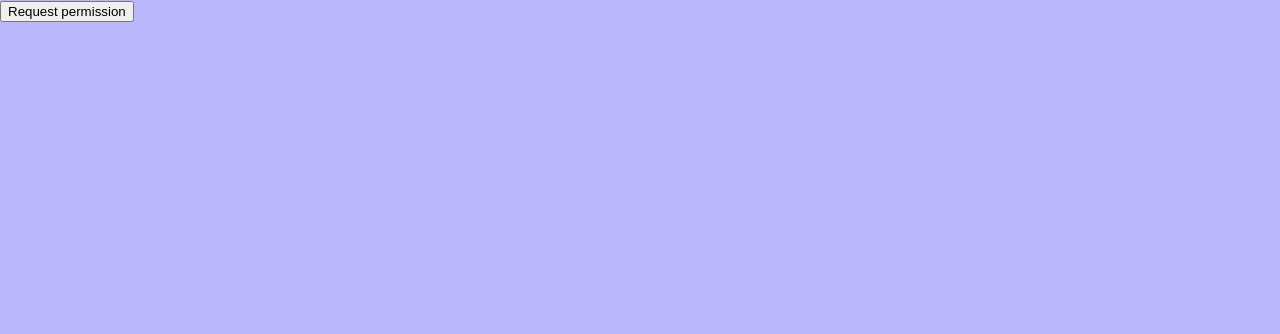
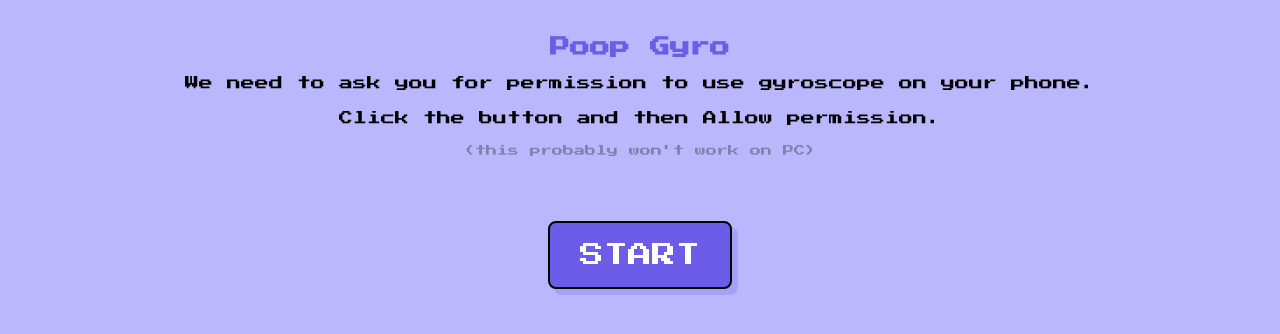
Before and after one commit to lrolecek/poop-gyro, a React (Vite) app: page / in a window 1280 px wide. Shown: the top 334 px of the page. Built offline with nearby package versions, Linux system fonts and the light colour scheme.

Commit message:
Permission

```diff
--- /dev/null
+++ b/src/components/PermissionUI/PermissionUI.css
@@ -0,0 +1,38 @@
+.permissionUI {
+  position: absolute;
+  inset: 0;
+  padding: 20px;
+}
+
+.permissionUI .title {
+  font-size: 20px;
+  text-align: center;
+  color: #6c5ce7;
+}
+
+.permissionUI .info {
+  font-size: 14px;
+  line-height: 1.5;
+  text-align: center;
+  opacity: 1;
+}
+
+.buttonContainer {
+  padding: 50px 0;
+  text-align: center;
+}
+
+.button {
+  padding: 20px 30px;
+  font-family: "Press Start 2P", system-ui;
+  font-size: 24px;
+  color: white;
+  background: #6c5ce7;
+  border: 2px solid black;
+  border-radius: 8px;
+  box-shadow: 6px 6px 0 #6c5ce740;
+}
+.button:active {
+  translate: 4px 4px;
+  box-shadow: 2px 2px 0 #6c5ce740;
+}
--- /dev/null
+++ b/src/components/PermissionUI/PermissionUI.jsx
@@ -0,0 +1,17 @@
+import './PermissionUI.css'
+
+export const PermissionUI = ({handlePermission}) => {
+  return (
+    <div className="permissionUI">
+      <h2 className="title">Poop Gyro</h2>
+      <p className="info">We need to ask you for permission to use gyroscope on your phone.</p>
+      <p className="info">Click the button and then Allow permission.</p>
+      <p className="subinfo">(this probably won't work on PC)</p>
+      <div className="buttonContainer">
+        <button className="button" onClick={handlePermission}>START</button>
+      </div>
+    </div>
+  )
+}
+
+export default PermissionUI
--- a/src/pages/HomePage/index.jsx
+++ b/src/pages/HomePage/index.jsx
@@ -3,6 +3,7 @@ import Player from '../../components/Player/Player';
 
 import './style.css';
 import GameUI from '../../components/GameUI/GameUI';
+import PermissionUI from '../../components/PermissionUI/PermissionUI';
 
 export const HomePage = () => {
 
@@ -109,7 +110,7 @@ export const HomePage = () => {
           <p>{info}</p>
         </>
       ) : (
-        <button onClick={requestPermission}>Request permission</button>
+        <PermissionUI handlePermission={requestPermission} />
       )}
     </div>
   );
```
